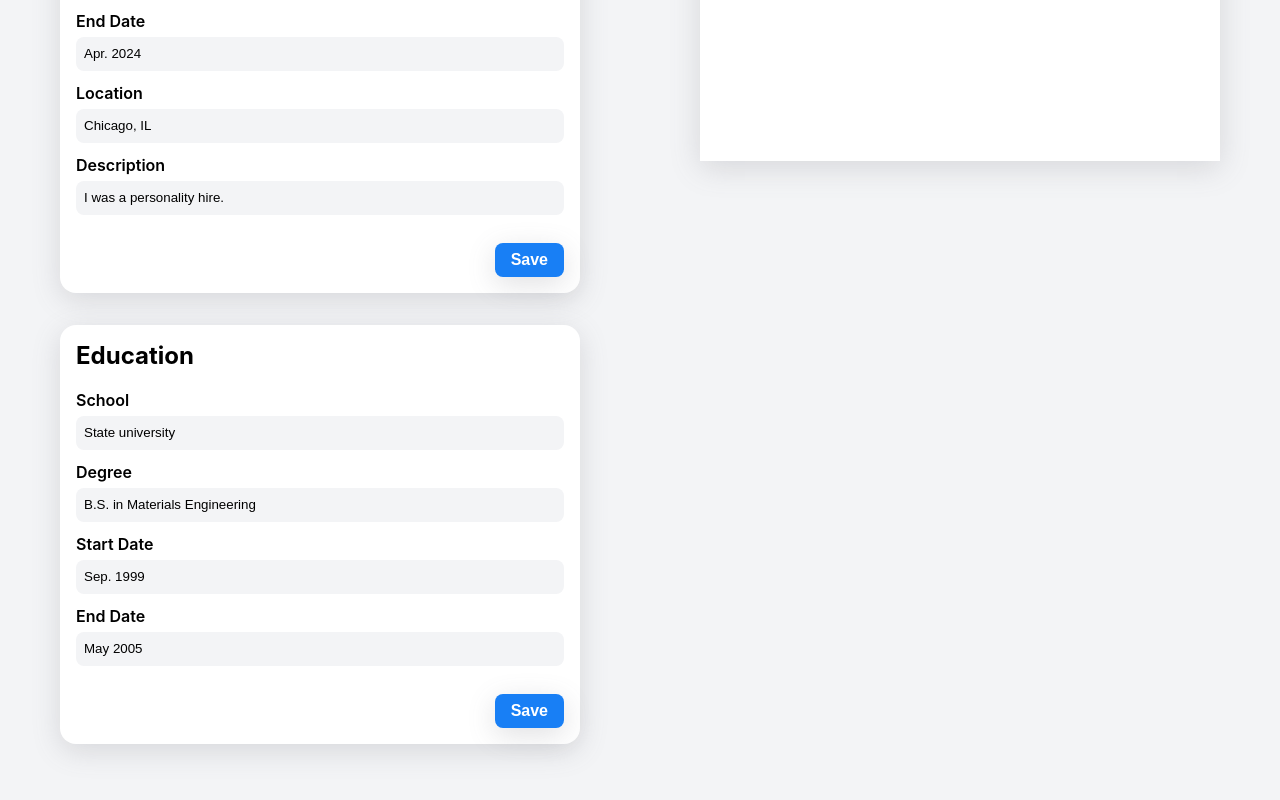
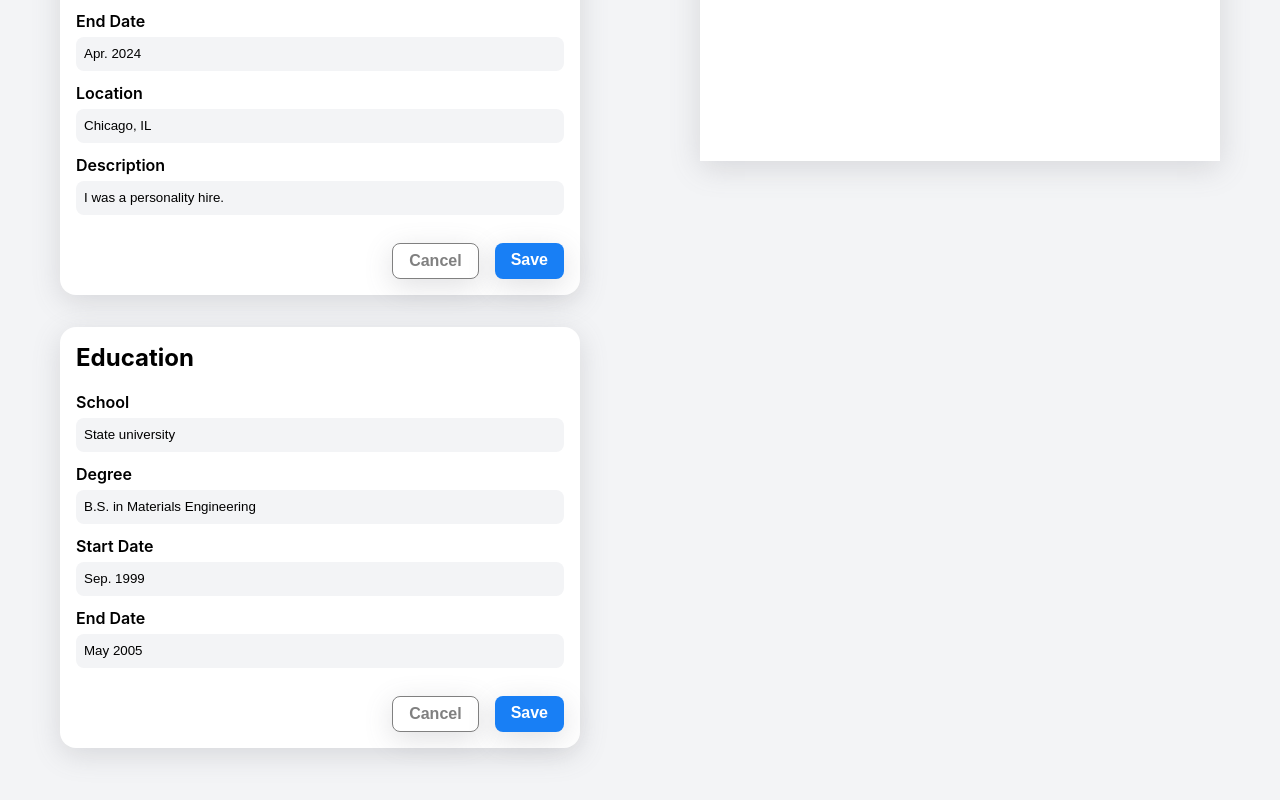
Before and after one commit to kuehnla/cv-app, a React (Vite) app: page / in a window 1280 px wide. Shown: the part 747-1547 px from the top of the page. Built offline with nearby package versions, Linux system fonts and the light colour scheme.

Commit message:
Added cancel button

```diff
--- a/src/components/Education.jsx
+++ b/src/components/Education.jsx
@@ -1,6 +1,6 @@
 import { v4 as uuid } from 'uuid';
 
-export default function Education({school, degree, eduStartDate, eduEndDate, setEdu, updateValue, resetEducation , setIsPreview}) {
+export default function Education({ school, degree, eduStartDate, eduEndDate, setEdu, updateValue, resetEducation, setIsPreview }) {
   // [isOpen, setIsOpen] = useState(false);
   /*
    * If isOpen
@@ -10,10 +10,10 @@ export default function Education({school, degree, eduStartDate, eduEndDate, set
   */
 
   const fields = [
-    { label:"School", placeholder:"Enter university, college, or high school", key:uuid(), state:"school", value: school },
-    { label:"Degree", placeholder:"Enter degree / diploma", key:uuid(), state:"degree", value: degree },
-    { label:"Start Date", placeholder:"Enter start date", key:uuid(), state:"eduStartDate", value: eduStartDate },
-    { label:"End Date", placeholder:"Enter end or expected date", key:uuid(), state:"eduEndDate", value: eduEndDate }
+    { label: "School", placeholder: "Enter university, college, or high school", key: uuid(), state: "school", value: school },
+    { label: "Degree", placeholder: "Enter degree / diploma", key: uuid(), state: "degree", value: degree },
+    { label: "Start Date", placeholder: "Enter start date", key: uuid(), state: "eduStartDate", value: eduStartDate },
+    { label: "End Date", placeholder: "Enter end or expected date", key: uuid(), state: "eduEndDate", value: eduEndDate }
   ];
 
   function handleChange(e) {
@@ -48,9 +48,14 @@ export default function Education({school, degree, eduStartDate, eduEndDate, set
           )
         })}
       </div>
+      <div className="buttons">
+      <button id="cancel" onClick={resetEducation}>
+          Cancel
+        </button>
         <button id="addEdu" onClick={handleAddEdu}>
           Save
         </button>
       </div>
+    </div>
   )
 }
--- a/src/components/Experience.jsx
+++ b/src/components/Experience.jsx
@@ -1,7 +1,7 @@
 import { v4 as uuid } from 'uuid';
 import '../styles/App.css'
 
-export default function Experience({company, position, expStartDate, expEndDate, expLocation, expDesc, updateValue, setJobs, resetExperience, setIsExpPreview}) {
+export default function Experience({ company, position, expStartDate, expEndDate, expLocation, expDesc, updateValue, setJobs, resetExperience, setIsExpPreview }) {
   // [isOpen, setIsOpen] = useState(false);
 
   /*
@@ -16,10 +16,10 @@ export default function Experience({company, position, expStartDate, expEndDate,
   const fields = [
     { label: "Company", placeholder: "Enter company name", key: uuid(), state: "company", value: company },
     { label: "Position", placeholder: "Enter position title", key: uuid(), state: "position", value: position },
-    { label: "Start Date", placeholder: "Enter start date", key: uuid(), state:"expStartDate", value: expStartDate },
-    { label: "End Date", placeholder: "Enter end date", key: uuid(), state:"expEndDate", value: expEndDate },
-    { label: "Location", placeholder: "Enter location", key: uuid(), state:"expLocation", value: expLocation },
-    { label: "Description", placeholder: "Enter role description", key: uuid(), state:"expDesc", value: expDesc }
+    { label: "Start Date", placeholder: "Enter start date", key: uuid(), state: "expStartDate", value: expStartDate },
+    { label: "End Date", placeholder: "Enter end date", key: uuid(), state: "expEndDate", value: expEndDate },
+    { label: "Location", placeholder: "Enter location", key: uuid(), state: "expLocation", value: expLocation },
+    { label: "Description", placeholder: "Enter role description", key: uuid(), state: "expDesc", value: expDesc }
   ];
 
   function handleAddJob(e) {
@@ -53,11 +53,17 @@ export default function Experience({company, position, expStartDate, expEndDate,
               <label htmlFor={field.state} > {field.label} </label>
               <input type="text" name={field.state} className="experienceInput" placeholder={field.placeholder} id={field.state} value={field.value} onChange={handleChange} />
             </div>
-          )})}
+          )
+        })}
       </div>
+      <div className="buttons">
+        <button id="cancel" onClick={resetExperience}>
+          Cancel
+        </button>
         <button id="addExp" onClick={handleAddJob}>
           Save
         </button>
       </div>
+    </div>
   )
 }
--- a/src/styles/App.css
+++ b/src/styles/App.css
@@ -172,7 +172,6 @@ body {
   font-size: 16px;
   font-weight: bold;
   padding: 8px 16px 8px 16px;
-  margin-left: auto;
   margin-top: 16px;
   box-shadow: rgba(100, 100, 111, 0.2) 0px 7px 29px 0px;
   display: flex;
@@ -221,3 +220,21 @@ body {
 .edu, .eduPreview {
   margin-bottom: 16px;
 }
+
+.buttons {
+  display: flex;
+  gap: 16px;
+}
+
+#cancel {
+  border: 1px solid grey;
+  color: grey;
+  background-color: #fff;
+  padding: 8px 16px 8px 16px;
+  font-size: 16px;
+  font-weight: bold;
+  border-radius: 8px;
+  margin-top: 16px;
+  box-shadow: rgba(100, 100, 111, 0.2) 0px 7px 29px 0px;
+  margin-left: auto;
+}
```
Lines whose indentation alone changed are shown as unchanged.
